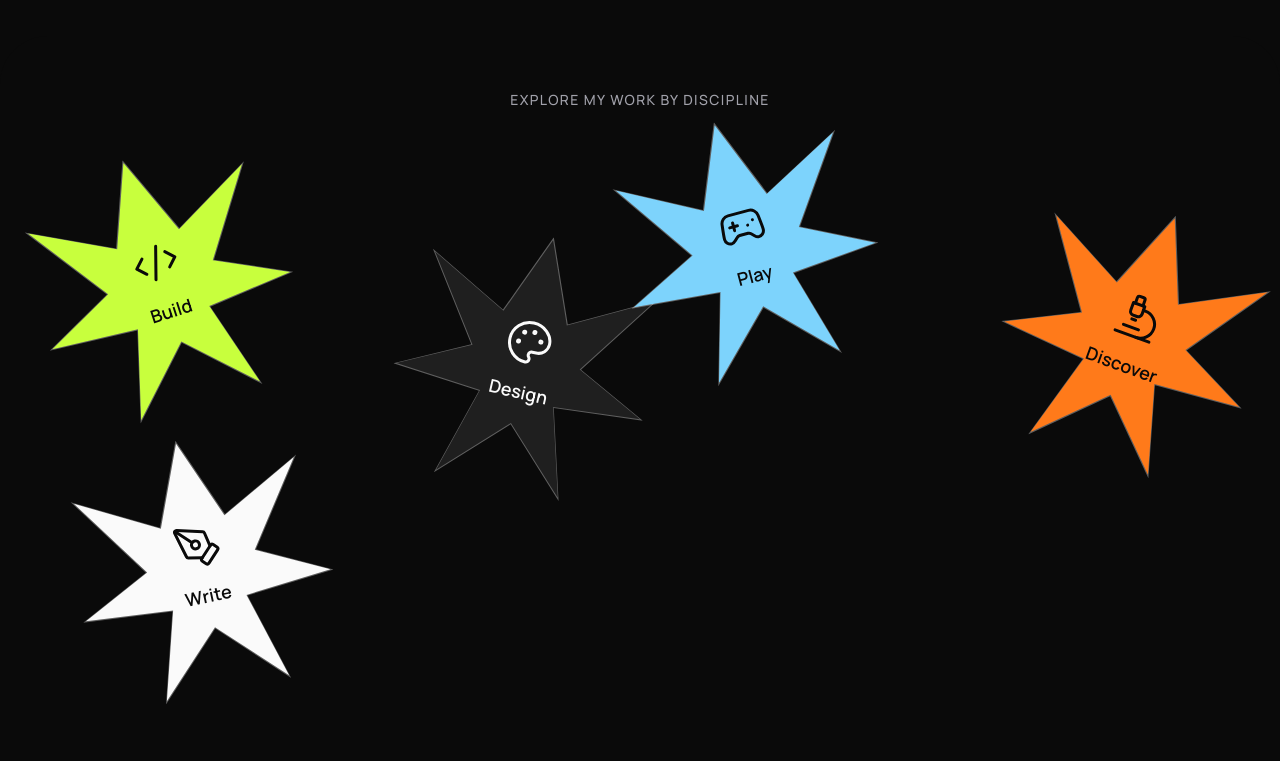
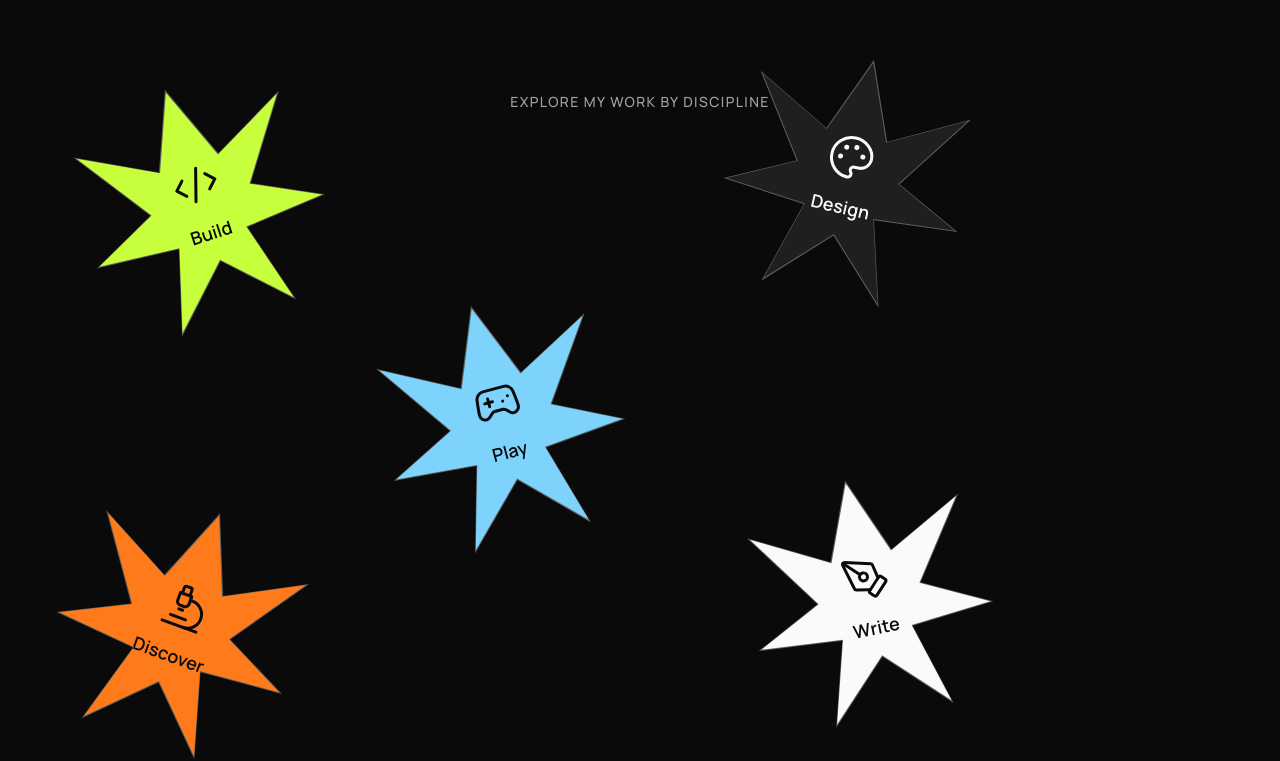
Before and after one commit to rileyb3/portfolio, a Next.js app: page / in a window 1280 px wide. Shown: the part 1105-1866 px from the top of the page. Built offline with nearby package versions, Linux system fonts and the light colour scheme.

Commit message:
Scatter discipline stars across a full 2D canvas instead of one row

```diff
--- a/src/components/Disciplines.tsx
+++ b/src/components/Disciplines.tsx
@@ -44,52 +44,55 @@ const starClipPath =
 const brightOrange = "#FF7A1A";
 const outlineColor = "rgba(250, 250, 250, 0.35)";
 
-// Rotation + x/y offset per tile so the row reads as scattered/eccentric
-// in its placement, feeding a single JS-computed transform (see render)
-// rather than Tailwind's rotate-*/translate-* utilities, since those and
-// an inline `style.transform` would fight over the same CSS property —
-// inline style always wins, silently no-op'ing the classes. Every tile
-// also gets a real hover color shift on its icon/label now (cross-mixed
-// with the palette — green tile hovers orange, blue tile hovers green,
-// etc.) instead of some tiles just staying put.
+// Each tile gets an explicit (top%, left%) position within a tall relative
+// canvas (see JSX below) instead of sitting in one horizontal row — that's
+// what actually fills the empty space above/below a single centered row.
+// Positions are staggered corner/center/corner/corner/corner-ish across the
+// full canvas so the whole area reads as occupied. rotate feeds a single
+// JS-computed transform (see render) rather than Tailwind's rotate-*
+// utilities, since those and an inline `style.transform` would fight over
+// the same CSS property — inline style always wins, silently no-op'ing the
+// classes. Every tile also gets a real hover color shift on its icon/label
+// (cross-mixed with the palette — green tile hovers orange, blue tile
+// hovers green, etc.) instead of some tiles just staying put.
 const blobStyle = [
   {
+    top: "10%",
+    left: "12%",
     rotate: -18,
-    x: -30,
-    y: -20,
     tint: "bg-accent hover:brightness-110",
     text: "text-ink",
     hoverText: "group-hover:text-[#FF7A1A]",
   },
   {
+    top: "6%",
+    left: "68%",
     rotate: 13,
-    x: 34,
-    y: 60,
     tint: "bg-surface2 hover:bg-white/10",
     text: "text-paper",
     hoverText: "group-hover:text-accent",
   },
   {
+    top: "42%",
+    left: "38%",
     rotate: -15,
-    x: -42,
-    y: -56,
     tint: "bg-accent2 hover:brightness-110",
     text: "text-ink",
     hoverText: "group-hover:text-accent",
   },
   {
+    top: "72%",
+    left: "10%",
     rotate: 20,
-    x: 44,
-    y: 34,
     tint: "hover:brightness-110",
     tintStyle: { backgroundColor: brightOrange },
     text: "text-ink",
     hoverText: "group-hover:text-accent2",
   },
   {
+    top: "68%",
+    left: "70%",
     rotate: -12,
-    x: 10,
-    y: -72,
     tint: "bg-paper hover:brightness-95",
     text: "text-ink",
     hoverText: "group-hover:text-accent",
@@ -123,20 +126,23 @@ export default function Disciplines() {
       ref={ref}
       // min-h-[110vh] is load-bearing, not decorative: this section rides up
       // over Hero via -mt-[70vh] and (at z-20, above Hero's z-10) is what
-      // hides Hero's sticky name/photo once you scroll past it. Bumped up
-      // again alongside the bigger, more-widely-scattered shapes (now
-      // offset up to ±72px vertically) so there's still headroom above the
-      // required 70vh cover.
-      className="relative z-20 -mt-[70vh] flex min-h-[110vh] scroll-mt-6 flex-col justify-center rounded-t-[3rem] bg-ink px-6 pb-24 pt-6 text-center sm:pb-32 sm:pt-8"
+      // hides Hero's sticky name/photo once you scroll past it. The canvas
+      // below is h-[90vh], which alone comfortably clears the required
+      // 70vh cover, so this is just a safety floor.
+      className="relative z-20 -mt-[70vh] min-h-[110vh] scroll-mt-6 rounded-t-[3rem] bg-ink px-6 pb-16 pt-10 text-center sm:pt-14"
     >
       <div className="mx-auto max-w-6xl">
-        <h2 className="mb-16 text-sm font-medium uppercase tracking-widest text-muted">
+        <h2 className="mb-6 text-sm font-medium uppercase tracking-widest text-muted">
           Explore my work by discipline
         </h2>
-        <div className="mx-auto flex w-full flex-wrap items-center justify-center gap-x-16 gap-y-20 sm:gap-x-10 lg:justify-between">
+        {/* Relative canvas the tiles are pinned into by (top%, left%) — this
+            is what actually fills the empty space, versus a single row
+            that only ever occupies one horizontal band no matter how much
+            room it's given. */}
+        <div className="relative mx-auto h-[80vh] w-full sm:h-[85vh]">
           {tiles.map((tile, i) => {
             const Icon = iconMap[tile.id] ?? Images;
-            const { rotate, x, y, tint, tintStyle, text, hoverText } =
+            const { top, left, rotate, tint, tintStyle, text, hoverText } =
               blobStyle[i % blobStyle.length];
             const entranceScale = visible ? 1 : 0.85;
             const hoverScale = hoveredId === tile.id ? 1.1 : 1;
@@ -147,16 +153,16 @@ export default function Disciplines() {
                 onMouseEnter={() => setHoveredId(tile.id)}
                 onMouseLeave={() => setHoveredId(null)}
                 style={{
+                  top,
+                  left,
                   transitionDelay: visible ? `${i * 60}ms` : "0ms",
                   clipPath: starClipPath,
                   backgroundColor: outlineColor,
-                  transform: `translate(${x}px, ${
-                    visible ? y : y + 16
-                  }px) rotate(${rotate}deg) scale(${
+                  transform: `translate(-50%, -50%) rotate(${rotate}deg) scale(${
                     entranceScale * hoverScale
                   })`,
                 }}
-                className={`group flex aspect-square w-48 shrink-0 p-[3px] transition-all duration-500 ease-out sm:w-56 lg:w-64 ${
+                className={`group absolute flex aspect-square w-40 shrink-0 p-[3px] transition-all duration-500 ease-out sm:w-52 lg:w-60 ${
                   visible ? "opacity-100" : "opacity-0"
                 }`}
               >
```
